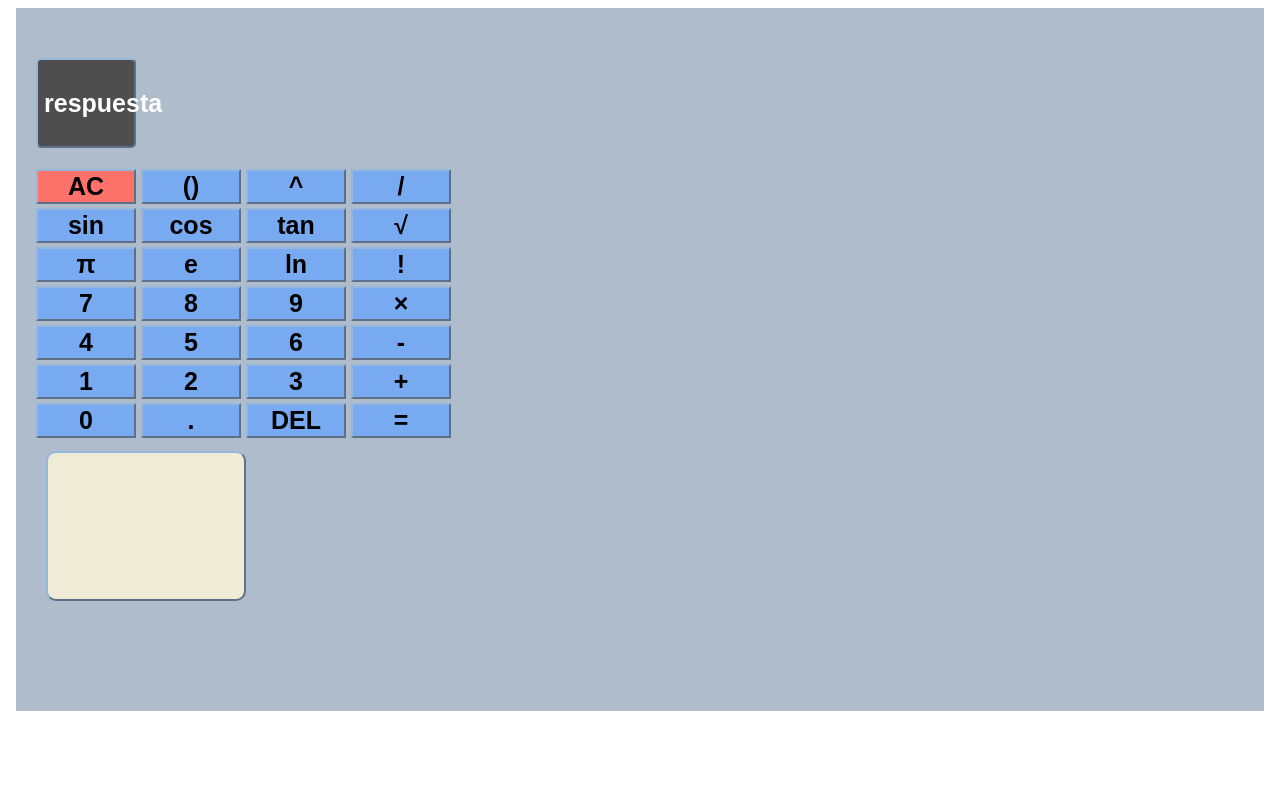
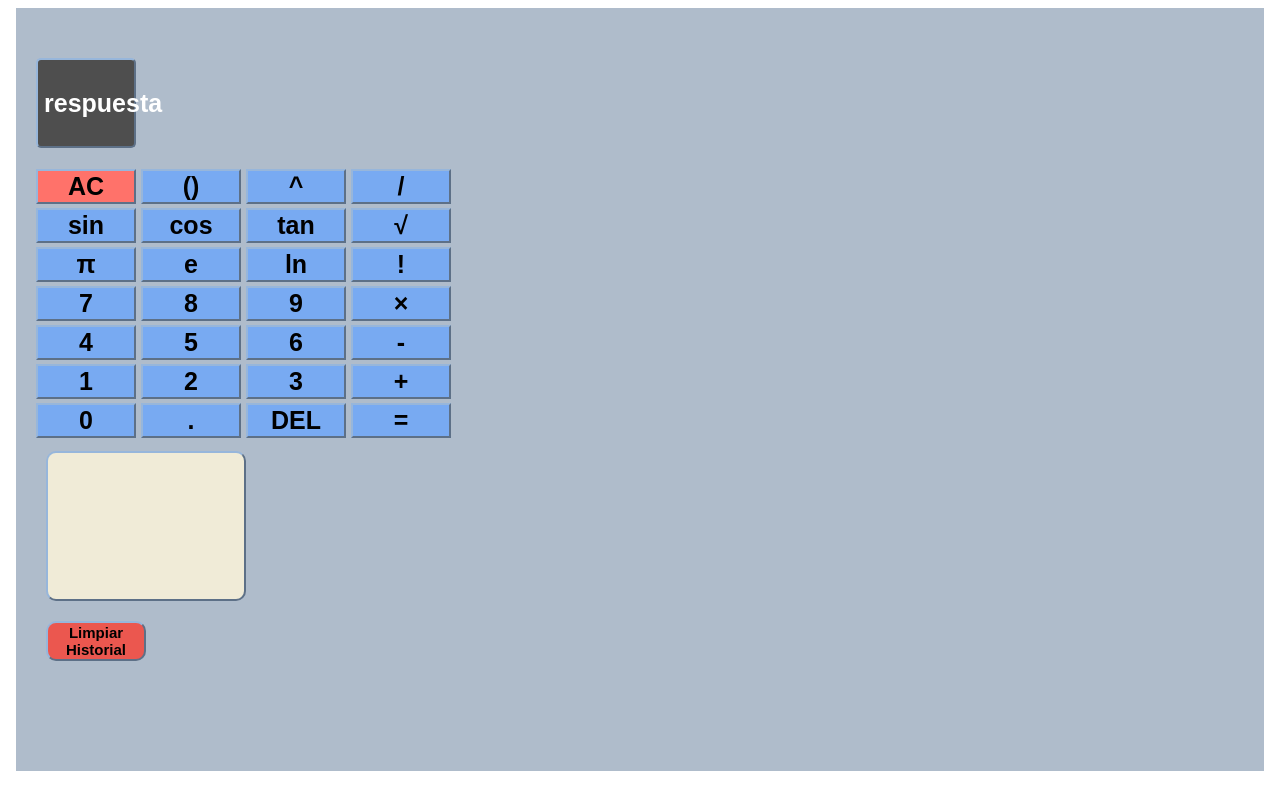
Before and after one commit to JuanMiguelD/Calculadora, an Angular app: page / in a window 1280 px wide. Built offline with nearby package versions, Linux system fonts and the light colour scheme.

Commit message:
Nfuncion

```diff
--- a/src/app/app.component.css
+++ b/src/app/app.component.css
@@ -63,3 +63,15 @@ button{
     margin: 10px;
     text-align: start;
 }
+
+#lh{
+    max-width: 50%;
+    font-size: 15px;
+    justify-content: end;
+    background-color:#eb574f;
+    border-radius: 10px;
+    margin: 10px;
+}
+#lh:hover{
+    background-color:#ff8b81 ;
+}
--- a/src/app/app.component.html
+++ b/src/app/app.component.html
@@ -72,6 +72,9 @@
           <div class="container-fluid btn-group">
             <button id="hst" class="btn btn-primary"  ></button>
           </div>
+          <div class="container-fluid btn-group">
+            <button id="lh" class="btn btn-primary" (click)="reseth()" >Limpiar Historial</button>
+          </div>
         </div>
 
 
--- a/src/app/app.component.ts
+++ b/src/app/app.component.ts
@@ -91,4 +91,9 @@ export class AppComponent {
   }
 
   }
+  reseth(){
+   var dish = document.getElementById("hst")
+   dish!.innerHTML= ""
+   this.historial.splice(0)
+  }
 }
```
